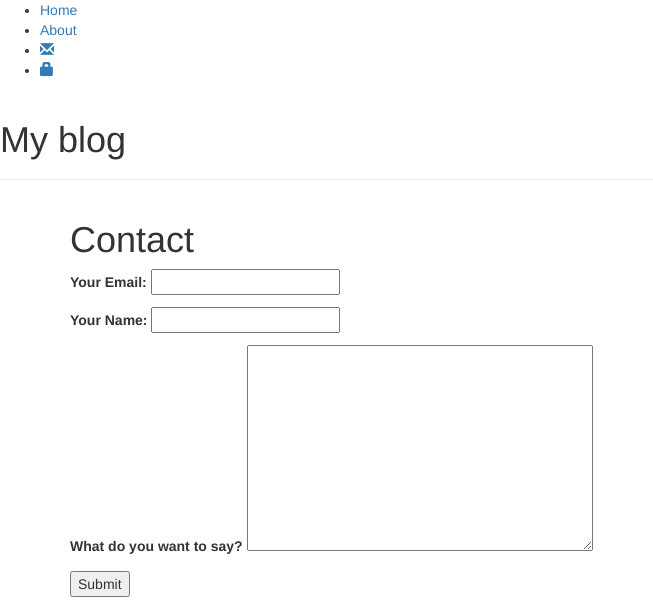
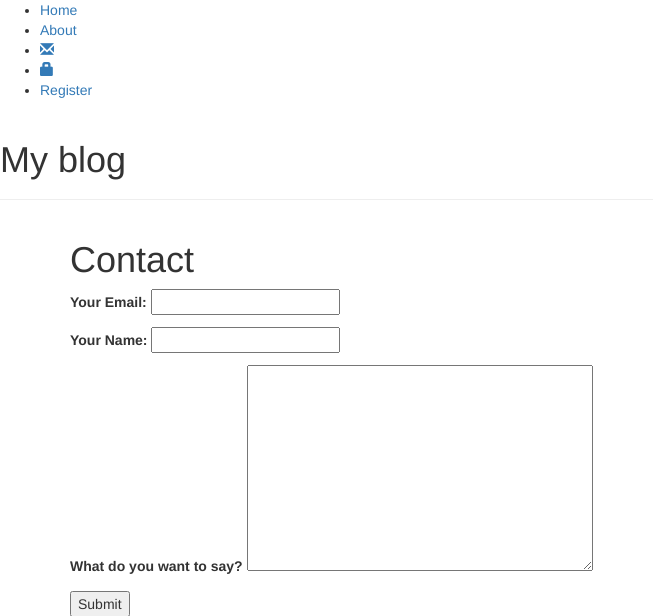
Before and after one commit to VdeJong/djangobasedblog, a Django app: page /contact/ in a window 1280 px wide. Shown: the top 616 px of the page, without its empty margins (0-653 px from the left). Run offline with Django 3.2, Linux system fonts and the light colour scheme; some libraries are stand-ins or nearby versions.

Commit message:
Added registration form.

```diff
--- a/blog/templates/base.html
+++ b/blog/templates/base.html
@@ -37,6 +37,9 @@
                         <li>
                             <a href="{% url 'login' %}" class="top-menu"><span class="glyphicon glyphicon-lock"></span></a>
                         </li>
+                        <li>
+                            <a href="{% url 'registration_register' %}">Register</a>
+                        </li>
                     {% endif %}
                 </ul>
             </nav>
```
Also changed, not shown: blog/templates/password/password_change_done.html (added), blog/templates/password/password_change_form.html (added), blog/templates/password/password_reset_complete.html (added), blog/templates/password/password_reset_confirm.html (added), blog/templates/password/password_reset_done.html (added), blog/templates/password/password_reset_email.html (added), blog/templates/password/password_reset_form.html (added).
